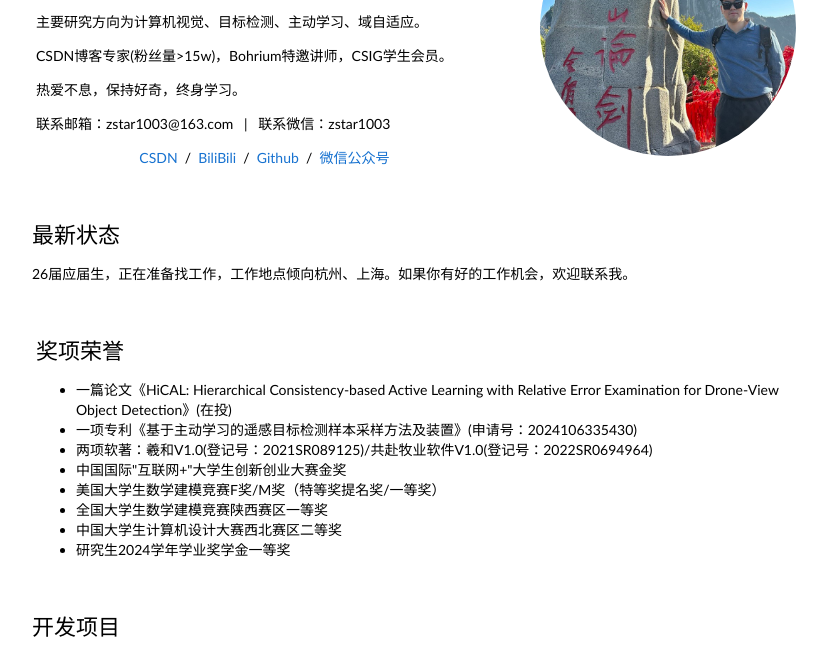
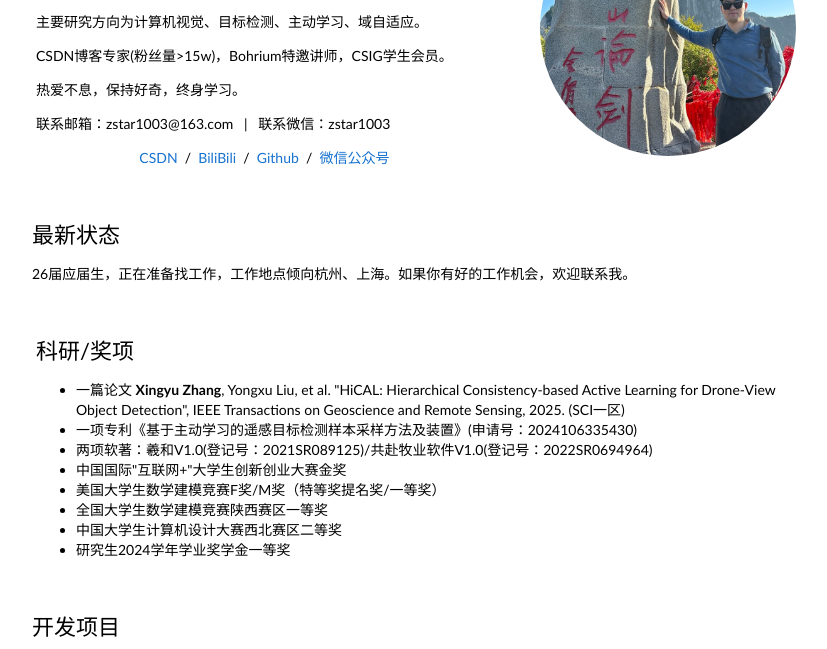
Before and after one commit to zstar1003/zstar, a plain HTML site: page index.html in a window 1280 px wide. Shown: the part 151-800 px from the top of the page, without its empty margins (224-1051 px from the left). Drawn offline with Linux system fonts and the light colour scheme.

Commit message:
docs: 更新科研成果信息

```diff
--- a/index.html
+++ b/index.html
@@ -57,9 +57,11 @@
     <table style="width:100%;border:0px;border-spacing:0px;border-collapse:separate;margin-right:auto;margin-left:auto;"><tbody>
             <tr>
               <td style="padding:20px;width:100%;vertical-align:middle">
-                <h2>奖项荣誉</h2>
+                <h2>科研/奖项</h2>
                 <ul>
-                  <li>一篇论文《HiCAL: Hierarchical Consistency-based Active Learning with Relative Error Examination for Drone-View Object Detection》(在投)</li>
+                  <li>
+                    一篇论文 <b>Xingyu Zhang</b>, Yongxu Liu, et al. "HiCAL: Hierarchical Consistency-based Active Learning for Drone-View Object Detection", IEEE Transactions on Geoscience and Remote Sensing, 2025. (SCI一区)
+                  </li>
                   <li>一项专利《基于主动学习的遥感目标检测样本采样方法及装置》(申请号：2024106335430)</li>
                   <li>两项软著：羲和V1.0(登记号：2021SR089125)/共赴牧业软件V1.0(登记号：2022SR0694964)</li>
                   <li>中国国际"互联网+"大学生创新创业大赛金奖</li>
```
